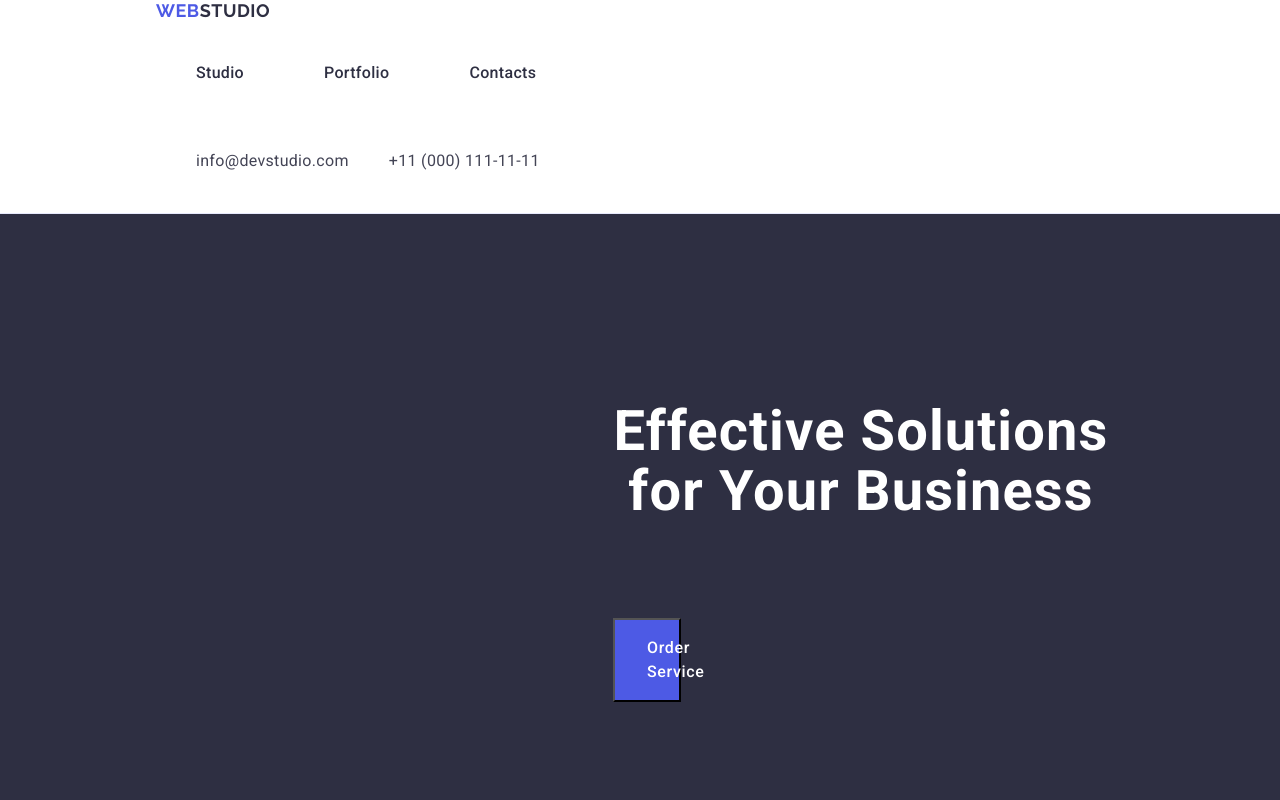
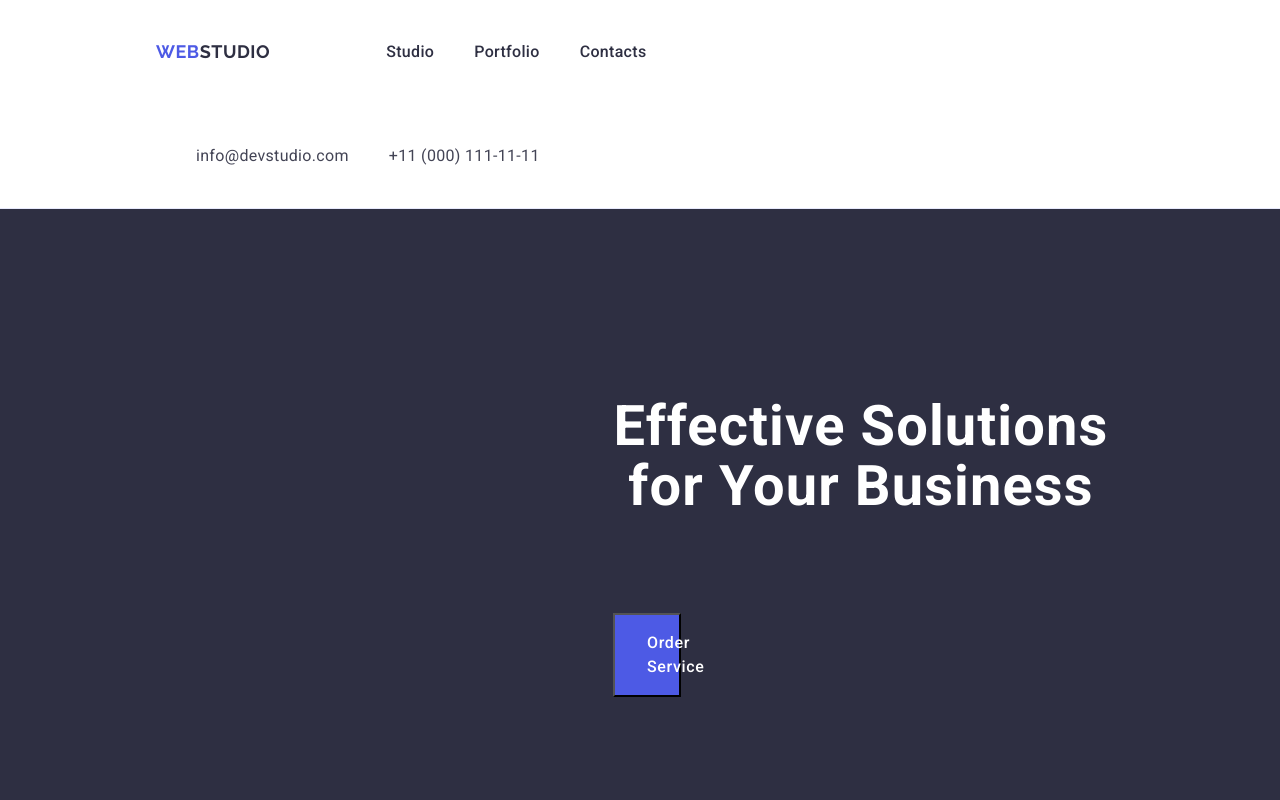
Before and after one commit to K4T3RYN4/goit-markup-hw-03, a plain HTML site: page index.html in a window 1280 px wide. Shown: the top 800 px of the page. Drawn offline with nearby package versions, Linux system fonts and the light colour scheme.

Commit message:
header check

```diff
--- a/css/styles.css
+++ b/css/styles.css
@@ -70,7 +70,7 @@ a {
     border-bottom: 1px solid var(--cornflower);
 }
 
-.nav {
+.nav-menu {
     display: flex;
     align-items: center;
 
@@ -87,7 +87,7 @@ a {
     text-decoration: none;
 }
 
-.nav-container>.logo {
+.nav-menu>.logo {
     margin-right: 76px;
 }
 
@@ -95,23 +95,18 @@ a {
     color: var(--navy-blue);
 }
 
-.nav-list {
-    /* position  */
+.nav-list-menu {
     display: flex;
     gap: 40px;
-
 }
 
-.nav-list-item {
+.menu-list-item {
     color: var(--navy-blue);
     font-weight: 500;
     font-size: 16px;
     line-height: 1.5;
     letter-spacing: 0.02em;
-    /* position  */
-    margin-right: 40px;
-    padding-top: 24px;
-    padding-bottom: 24px;
+    padding: 24px 0;
 }
 
 .nav-list-item:hover,
@@ -119,16 +114,11 @@ a {
     color: var(--ocean);
 }
 
-.nav-menu {
-    padding: 24px 0;
-}
-
 .address {
     font-style: normal;
 }
 
 .address-list {
-    /* position  */
     display: flex;
     gap: 40px;
 }
--- a/index.html
+++ b/index.html
@@ -20,19 +20,19 @@
     <header class="header">
       <!-- #region header -->
       <div class="container">
-        <nav class="navigation">
+        <nav class="nav-menu">
           <a class="logo" href="./index.html"
             >Web<span class="logo-accent-dark">Studio</span></a
           >
-          <ul class="nav-list">
-            <li class="nav-list-item">
-              <a class="nav-menu" href="./index.html">Studio</a>
+          <ul class="nav-list-menu">
+            <li class="menu-list-item">
+              <a class="nav-menu-item" href="./index.html">Studio</a>
             </li>
-            <li class="nav-list-item">
-              <a class="nav-menu" href="">Portfolio</a>
+            <li class="menu-list-item">
+              <a class="nav-menu-item" href="">Portfolio</a>
             </li>
-            <li class="nav-list-item">
-              <a class="nav-menu" href="">Contacts</a>
+            <li class="menu-list-item">
+              <a class="nav-menu-item" href="">Contacts</a>
             </li>
           </ul>
         </nav>
```
